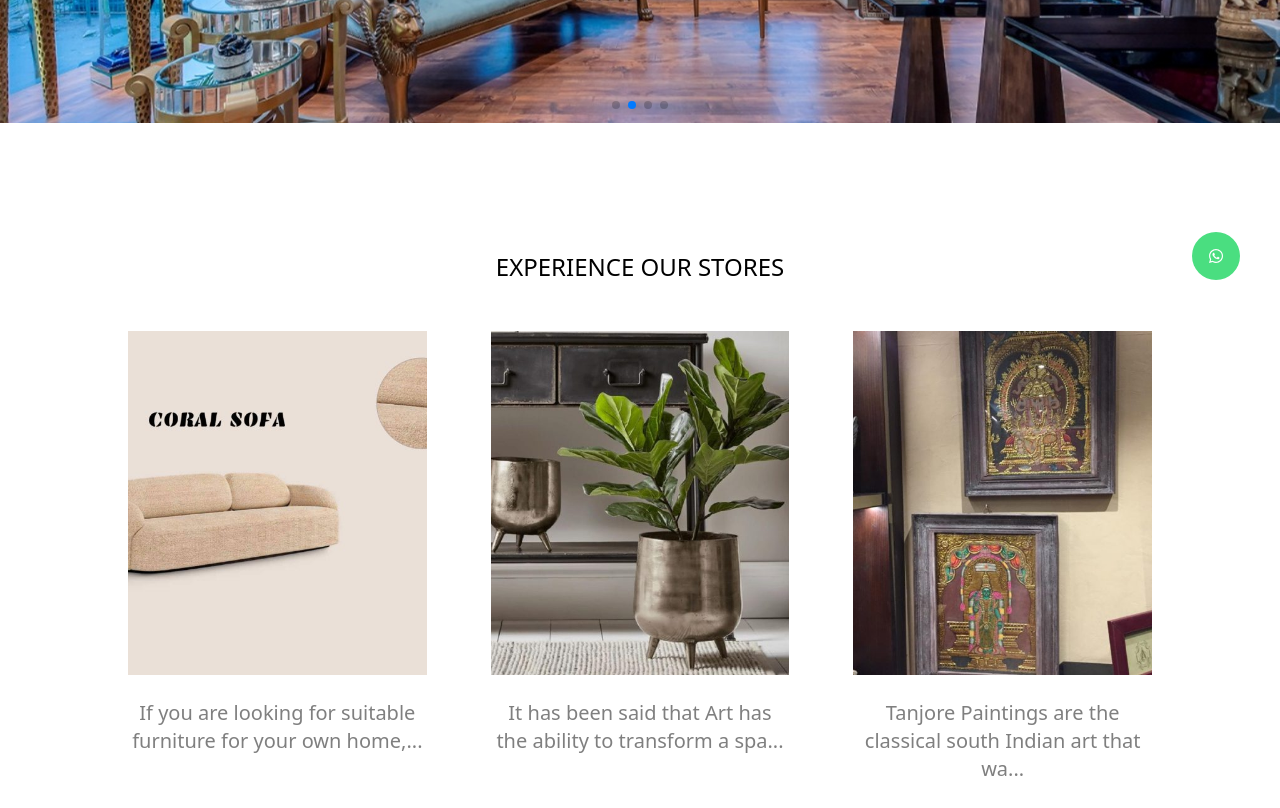
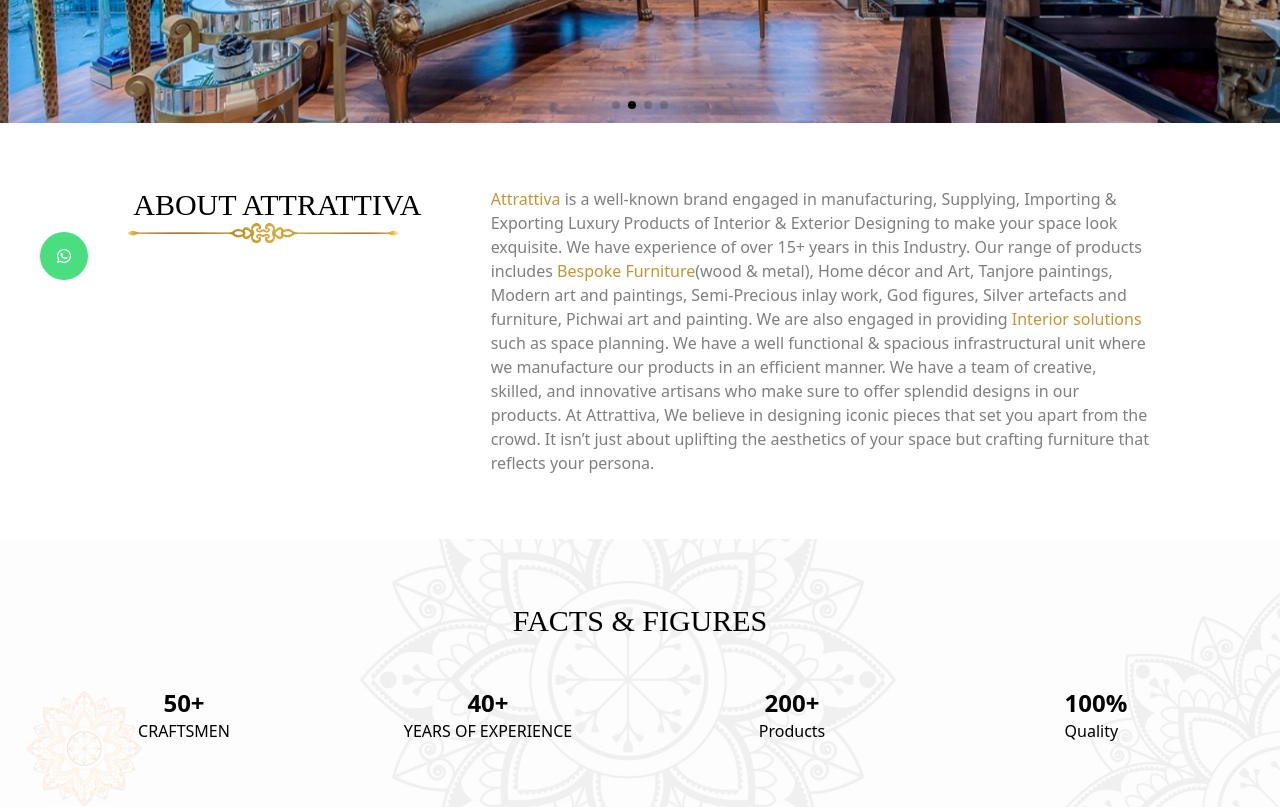
Before and after one commit to Ammyy9908/attrattiva, a Next.js app: page / in a window 1280 px wide. Shown: the part 480-1288 px from the top of the page. Built offline with nearby package versions, Linux system fonts and the light colour scheme.

Commit message:
home page fixed

```diff
--- a/components/Fab/index.jsx
+++ b/components/Fab/index.jsx
@@ -4,7 +4,7 @@
   return (
     <a
       href="https://wa.me/919811029255?text=Hi%20Attattiva%20!"
-      className="w-12 h-12 flex items-center justify-center bg-green-400 fixed bottom-10 right-10 z-50 text-white rounded-full"
+      className="w-12 h-12 flex items-center justify-center bg-green-400 fixed bottom-10 left-10 z-50 text-white rounded-full"
     >
       <FaWhatsapp />
     </a>
--- a/components/Footer.jsx
+++ b/components/Footer.jsx
@@ -1,56 +1,31 @@
 import React from "react";
 import { RiPinterestLine } from "react-icons/ri";
 import { GrInstagram } from "react-icons/gr";
+import Link from "next/link";
+import { FaFacebookSquare, FaLinkedin } from "react-icons/fa";
 
 function Footer() {
   return (
     <div className="px-6 md:px-16 py-16 bg-[#ECE9E6] grid grid-cols-1 lg:grid-cols-3 gap-12 relative">
       <div className="footer-links col-span-2 w-full grid grid-cols-1 sm:grid-cols-2 md:grid-cols-3 gap-6">
-        <ul className="text-sm text-black/50">
-          <li>
-            <a href="#">Our Story</a>
-          </li>
-          <li>
-            <a href="#">Order Swatches</a>
-          </li>
-          <li>
-            <a href="#">Ready to ship</a>
-          </li>
-          <li>
-            <a href="#">Gift Cards</a>
-          </li>
-        </ul>
-        {/* <ul className="text-sm text-black/50">
-          <li>
-            <a href="#">Our Story</a>
-          </li>
-          <li>
-            <a href="#">Order Swatches</a>
-          </li>
-          <li>
-            <a href="#">Ready to ship</a>
-          </li>
-          <li>
-            <a href="#">Gift Cards</a>
-          </li>
-        </ul>
-        <ul className="text-sm text-black/50">
-          <li>
-            <a href="#">Our Story</a>
-          </li>
-          <li>
-            <a href="#">Order Swatches</a>
-          </li>
-          <li>
-            <a href="#">Ready to ship</a>
-          </li>
-          <li>
-            <a href="#">Gift Cards</a>
-          </li>
-        </ul> */}
+        <div className="footer-copyright">
+          <p>
+            Copyright © 2023{" "}
+            <Link href="/" className="text-[#c29538] font-semibold">
+              attrattiva
+            </Link>{" "}
+            All rights reserved. Web Design By FSC India.
+          </p>
+        </div>
+        <div className="footer__address">
+          <p>
+            WORKS & STUDIO: C -11/1 South Of G.T. Road, Ghaziabad-201001, (U.P.)
+            INDIA
+          </p>
+        </div>
       </div>
       <div className="footer-newsletter col-span-1">
-        <div className="footer-subscribe-form w-full">
+        {/* <div className="footer-subscribe-form w-full">
           <form action="" className="w-full">
             <div className="form-control flex flex-col md:flex-row items-start gap-4">
               <input
@@ -72,25 +47,33 @@
             Receive exclusive access to new arrivals and updates on our
             design-driven, handcrafted collection.
           </p>
-        </div>
+        </div> */}
 
-        <div className="footer-social-links mt-6">
+        <div className="footer-social-links">
           <ul className="flex items-center gap-2">
             <li>
-              <a href="#">
-                <RiPinterestLine />
+              <a
+                href="#"
+                className="flex w-12 h-12 bg-black text-white text-2xl items-center justify-center"
+              >
+                <FaFacebookSquare />
               </a>
             </li>
             <li>
-              <a href="#">
+              <a
+                href="#"
+                className="flex w-12 h-12 bg-black text-white text-2xl items-center justify-center"
+              >
                 <GrInstagram />
               </a>
             </li>
             <li>
-              <a href=""></a>
-            </li>
-            <li>
-              <a href=""></a>
+              <a
+                href=""
+                className="flex w-12 h-12 bg-black text-white text-2xl items-center justify-center"
+              >
+                <FaLinkedin />
+              </a>
             </li>
           </ul>
         </div>
--- a/pages/index.jsx
+++ b/pages/index.jsx
@@ -3,6 +3,10 @@
 import StoryCard from "@/components/StoryCard";
 import { Inter } from "next/font/google";
 import colllections from "@/data/collections";
+import { AiOutlineUserAdd } from "react-icons/ai";
+import { BsClock, BsFillBoxFill } from "react-icons/bs";
+import { IoDiamond } from "react-icons/io";
+
 import Link from "next/link";
 const inter = Inter({ subsets: ["latin"] });
 
@@ -15,6 +19,16 @@
 import { Autoplay, Pagination, Navigation } from "swiper";
 import WhatsappButton from "@/components/Fab";
 
+function FactItem({ Icon, title, description }) {
+  return (
+    <div className="fact-item flex flex-col items-center">
+      <div className="fact-body">
+        <h1 className="text-2xl font-bold text-center">{title}</h1>
+        <p>{description}</p>
+      </div>
+    </div>
+  );
+}
 export default function Home() {
   return (
     <main className="h-screen">
@@ -63,9 +77,82 @@
         </Swiper>
       </div>
 
+      <div className="home-about-section px-6 sm:px-16 md:px-32 py-16 grid grid-cols-1 lg:grid-cols-3 gap-16">
+        <div className="about-header md:col-span-1">
+          <h1 className="text-xl md:text-3xl title uppercase text-center">
+            About ATTRATTIVA
+          </h1>
+          <img src="/images/border.png" alt="gold-border-icon" />
+        </div>
+        <div className="about-section-content md:col-span-2">
+          <p className="text-black/50">
+            <Link href={"/"} className="text-[#c29538]">
+              Attrattiva
+            </Link>{" "}
+            is a well-known brand engaged in manufacturing, Supplying, Importing
+            & Exporting Luxury Products of Interior & Exterior Designing to make
+            your space look exquisite. We have experience of over 15+ years in
+            this Industry. Our range of products includes{" "}
+            <Link href={"/"} className="text-[#c29538]">
+              Bespoke Furniture
+            </Link>
+            (wood & metal), Home décor and Art, Tanjore paintings, Modern art
+            and paintings, Semi-Precious inlay work, God figures, Silver
+            artefacts and furniture, Pichwai art and painting. We are also
+            engaged in providing{" "}
+            <Link href={"/"} className="text-[#c29538]">
+              Interior solutions
+            </Link>{" "}
+            such as space planning. We have a well functional & spacious
+            infrastructural unit where we manufacture our products in an
+            efficient manner. We have a team of creative, skilled, and
+            innovative artisans who make sure to offer splendid designs in our
+            products. At Attrattiva, We believe in designing iconic pieces that
+            set you apart from the crowd. It isn’t just about uplifting the
+            aesthetics of your space but crafting furniture that reflects your
+            persona.
+          </p>
+        </div>
+      </div>
+
+      <section
+        className="fact_and_figure_section py-16 px-6 sm:px-16 blg:px-32 w-full"
+        style={{
+          backgroundImage: `url("/images/BG-GREY.jpg")`,
+          backgroundSize: "cover",
+        }}
+      >
+        <h1 className="text-center title text-xl md:text-3xl">
+          FACTS & FIGURES
+        </h1>
+        <div className="facts_group grid grid-cols-1 md:grid-cols-2 lg:grid-cols-4 gap-16 mt-12">
+          <FactItem
+            Icon={<AiOutlineUserAdd />}
+            title="50+"
+            description={"CRAFTSMEN"}
+          />
+          <FactItem
+            Icon={<BsClock />}
+            title={"40+"}
+            description={"YEARS OF EXPERIENCE"}
+          />
+          <FactItem
+            Icon={<BsFillBoxFill />}
+            title={"200+"}
+            description={"Products"}
+          />
+
+          <FactItem
+            Icon={<IoDiamond />}
+            title={"100%"}
+            description={"Quality"}
+          />
+        </div>
+      </section>
+
       <section className="story-section py-12 md:py-32 px-6 lg:px-32">
         <div className="story-section-container">
-          <h2 className="text-2xl text-center">EXPERIENCE OUR STORES</h2>
+          <h2 className="text-2xl text-center title">EXPERIENCE OUR STORES</h2>
           <div className="story-cards grid grid-cols-1 md:grid-cols-2 lg:grid-cols-3 gap-16 my-12">
             {colllections.map((collection, index) => {
               return (
@@ -94,8 +181,8 @@
           </div>
           <div className="inspiration-content text-center flex flex-col items-center gap-3 h-full  justify-center">
             <div className="flex flex-col items-center gap-5">
-              <h1 className="text-5xl">Our Story</h1>
-              <p className="text-black/50">
+              <h1 className="text-5xl title">Our Story</h1>
+              <p className="text-black/40">
                 Your home should tell the story of who you are, and be a
                 collection of what you love. An intuitive eye for quality,
                 detail, and presentation, has always believed in pushing the
@@ -125,7 +212,7 @@
         </div>
       </section>
 
-      <section className="gallery-section px-2 py-6 lg:px-32 lg:py-64 grid grid-cols-1 lg:grid-cols-2 gap-8 lg:gap-32 md:gap-y-64 mb-64">
+      <section className="gallery-section px-2 py-6 lg:px-32 lg:py-64 block sm:grid grid-cols-1 lg:grid-cols-2 gap-8 lg:gap-32 md:gap-y-64 mb-34 lg:mb-0">
         <div className="gallery-small my-16">
           <div className="gallery-card w-full h-full">
             <img
--- a/styles/globals.css
+++ b/styles/globals.css
@@ -11,6 +11,16 @@
   --foreground-rgb: 0, 0, 0;
   --background-start-rgb: 214, 219, 220;
   --background-end-rgb: 255, 255, 255;
+
+  --swiper-pagination-color: var(--swiper-theme-color);
+  --swiper-pagination-bullet-size: 8px;
+  --swiper-pagination-bullet-width: 8px;
+  --swiper-pagination-bullet-height: 8px;
+  --swiper-pagination-bullet-inactive-color: #000;
+  --swiper-pagination-bullet-inactive-opacity: 0.2;
+  --swiper-pagination-bullet-opacity: 1;
+  --swiper-pagination-bullet-horizontal-gap: 4px;
+  --swiper-pagination-bullet-vertical-gap: 6px;
 }
 
 .heading {
@@ -24,3 +34,13 @@
 .title {
   font-family: "Bacasime Antique", serif;
 }
+
+.sample-slider .swiper-pagination-bullet {
+  background-color: #000000;
+}
+
+/* target the active bullet */
+span.swiper-pagination-bullet.swiper-pagination-bullet-active {
+  background-color: #000;
+  opacity: 1;
+}
```
Also changed, not shown: components/Header/index.jsx (+30 -24 lines), public/images/BG-GREY.jpg (added), public/images/border.png (added).
